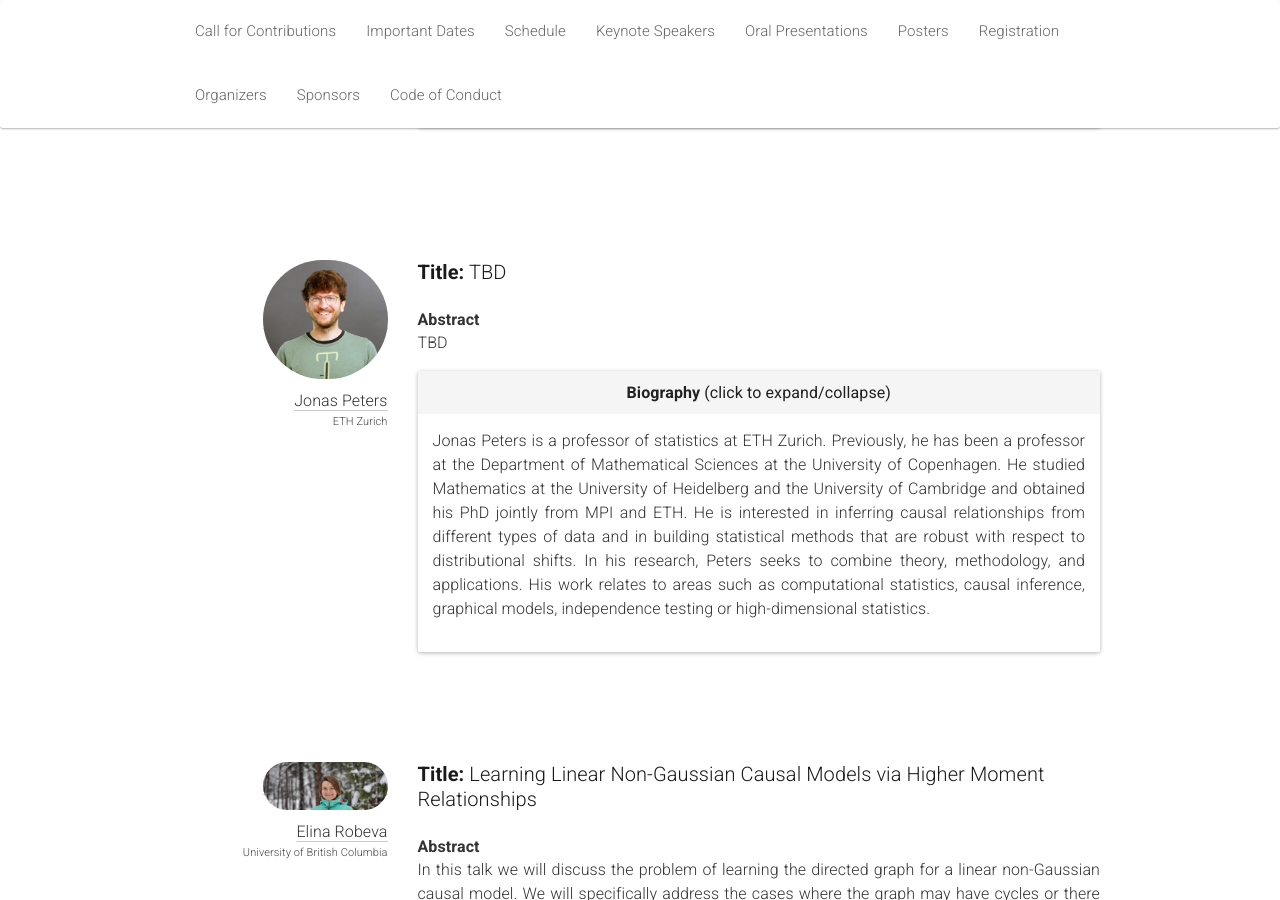
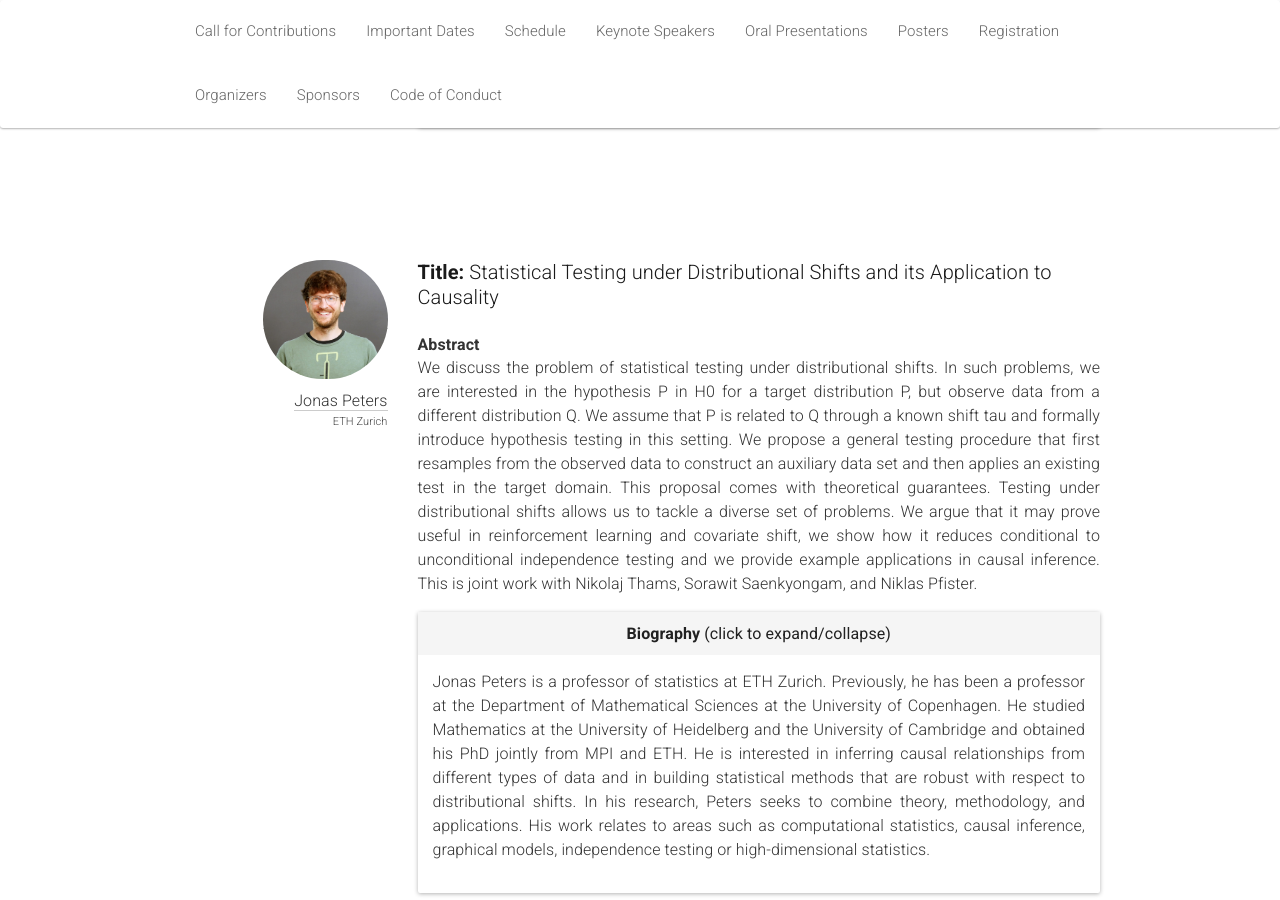
Before and after one commit to quarter-on-causality/quarter-on-causality.github.io, a Jekyll site: the page built from _pages/home_analysis.md, in a window 1280 px wide and 900 px high, scrolled down 12844 px. Built offline with Jekyll 4.4.1, drawn with Linux system fonts in a browser that asks for light colours; nearby versions of some CDN libraries; some of the changed text lies outside the part shown.

Commit message:
Add Peter's title and abstract

```diff
--- a/_pages/home_analysis.md
+++ b/_pages/home_analysis.md
@@ -641,8 +641,8 @@ This colloquium will several keynote speakers including Antoine Chambaz, Eric Ga
         </div>
       </div>
       <div class="col-sm-9">
-        <h3><b>Title:</b> TBD</h3><br />
-        <b>Abstract</b><p class="speaker-abstract">TBD</p>
+        <h3><b>Title:</b> Statistical Testing under Distributional Shifts and its Application to Causality</h3><br />
+        <b>Abstract</b><p class="speaker-abstract"> We discuss the problem of statistical testing under distributional shifts. In such problems, we are interested in the hypothesis P in H0 for a target distribution P, but observe data from a different distribution Q. We assume that P is related to Q through a known shift tau and formally introduce hypothesis testing in this setting. We propose a general testing procedure that first resamples from the observed data to construct an auxiliary data set and then applies an existing test in the target domain. This proposal comes with theoretical guarantees. Testing under distributional shifts allows us to tackle a diverse set of problems. We argue that it may prove useful in reinforcement learning and covariate shift, we show how it reduces conditional to unconditional independence testing and we provide example applications in causal inference. This is joint work with Nikolaj Thams, Sorawit Saenkyongam, and Niklas Pfister.</p>
         <div class="panel panel-default">
           <div class="panel-heading" data-toggle="collapse" href="#jp-bio" style="cursor:pointer;text-align:center">
             <b>Biography <span style="font-weight:normal">(click to expand/collapse)</span></b>
```
Also changed, not shown: other parts of _pages/home_analysis.md (+1 -1 lines).
